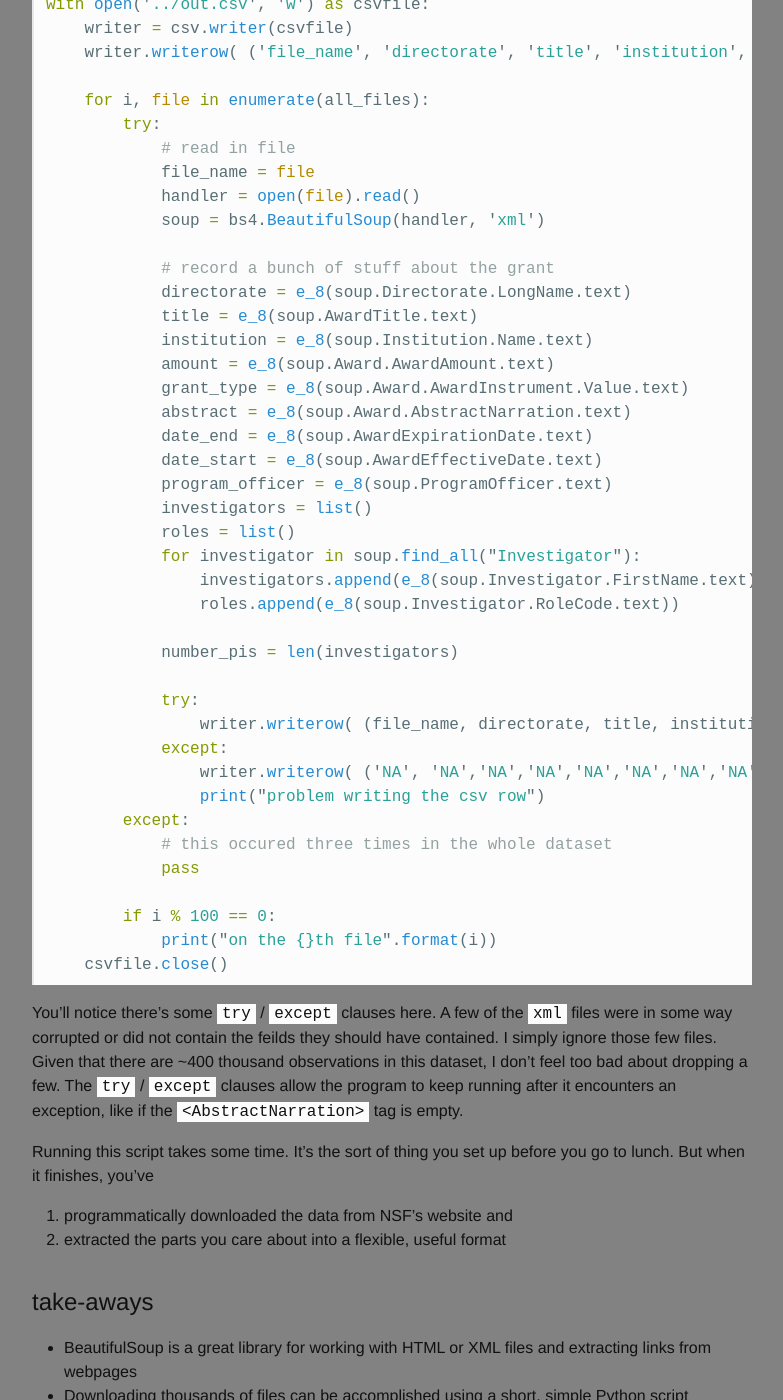
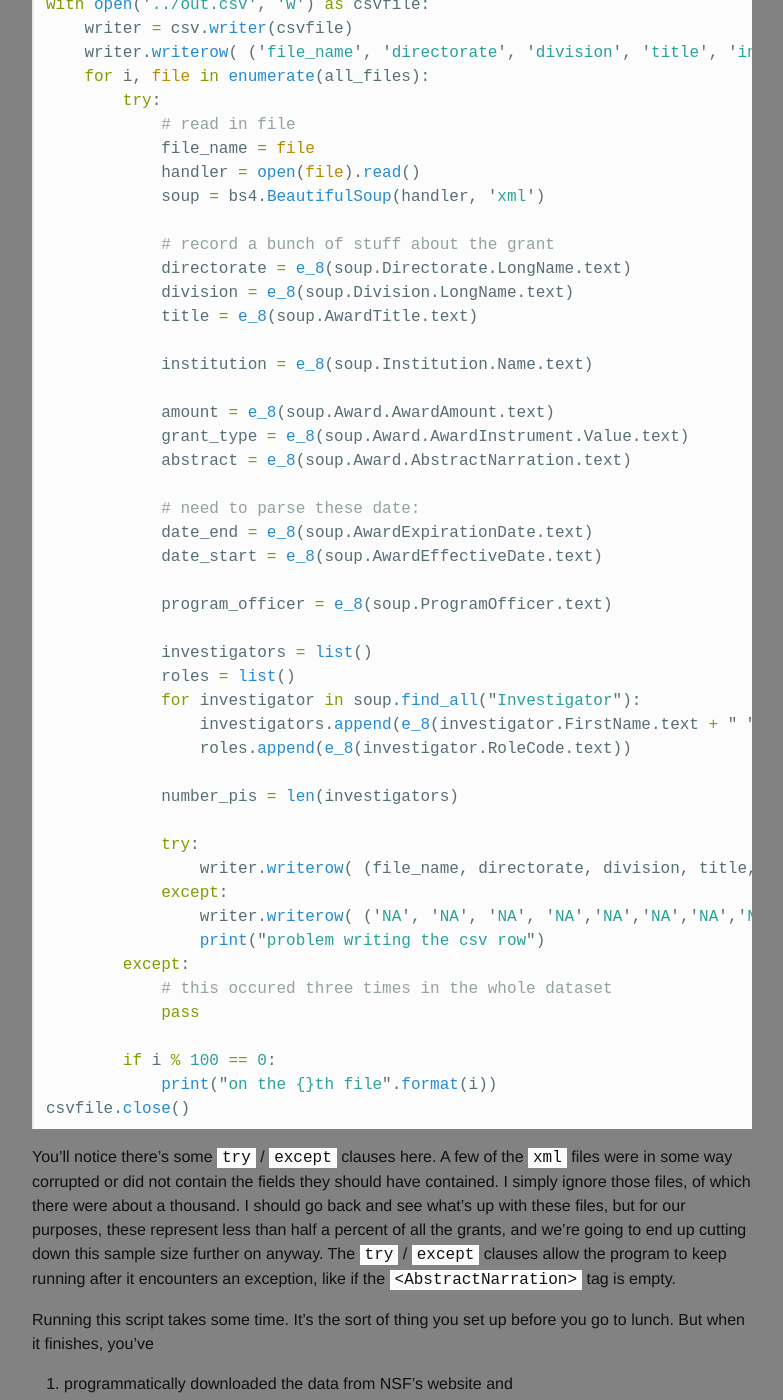
Before and after one commit to lukereding/nonstandard_deviations, a Jekyll site: the page built from _posts/2017-06-19-nsfpart1.md, in a window 1280 px wide and 1400 px high, scrolled down 5111 px. Shown: the whole window, without its empty margins (248-1031 px from the left). Built offline with Jekyll 4.4.1, drawn with Linux system fonts in a browser that asks for light colours.

Commit message:
fix code

````diff
--- a/_posts/2017-06-19-nsfpart1.md
+++ b/_posts/2017-06-19-nsfpart1.md
@@ -187,8 +187,7 @@ all_files = [file for file in os.listdir('.') if file.endswith(".xml")]
 
 with open('../out.csv', 'w') as csvfile:
     writer = csv.writer(csvfile)
-    writer.writerow( ('file_name', 'directorate', 'title', 'institution', 'amount', 'grant type', 'abstract', 'date_start', 'date_end', 'program_officer', 'investigators', 'roles', 'number_pis') )
-
+    writer.writerow( ('file_name', 'directorate', 'division', 'title', 'institution', 'amount', 'grant type', 'abstract', 'date_start', 'date_end', 'program_officer', 'investigators', 'roles', 'number_pis') )
     for i, file in enumerate(all_files):
         try:
             # read in file
@@ -198,26 +197,33 @@ with open('../out.csv', 'w') as csvfile:
 
             # record a bunch of stuff about the grant
             directorate = e_8(soup.Directorate.LongName.text)
+            division = e_8(soup.Division.LongName.text)
             title = e_8(soup.AwardTitle.text)
+
             institution = e_8(soup.Institution.Name.text)
+
             amount = e_8(soup.Award.AwardAmount.text)
             grant_type = e_8(soup.Award.AwardInstrument.Value.text)
             abstract = e_8(soup.Award.AbstractNarration.text)
+
+            # need to parse these date:
             date_end = e_8(soup.AwardExpirationDate.text)
             date_start = e_8(soup.AwardEffectiveDate.text)
+
             program_officer = e_8(soup.ProgramOfficer.text)
+
             investigators = list()
             roles = list()
             for investigator in soup.find_all("Investigator"):
-                investigators.append(e_8(soup.Investigator.FirstName.text) + " " + e_8(soup.Investigator.LastName.text))
-                roles.append(e_8(soup.Investigator.RoleCode.text))
+                investigators.append(e_8(investigator.FirstName.text + " " + investigator.LastName.text))
+                roles.append(e_8(investigator.RoleCode.text))
 
             number_pis = len(investigators)
 
             try:
-                writer.writerow( (file_name, directorate, title, institution, amount, grant_type, abstract, date_start, date_end, program_officer, investigators, roles, number_pis) )
+                writer.writerow( (file_name, directorate, division, title, institution, amount, grant_type, abstract, date_start, date_end, program_officer, investigators, roles, number_pis) )
             except:
-                writer.writerow( ('NA', 'NA','NA','NA','NA','NA','NA','NA','NA','NA','NA','NA') )
+                writer.writerow( ('NA', 'NA', 'NA', 'NA','NA','NA','NA','NA','NA','NA','NA','NA','NA') )
                 print("problem writing the csv row")
         except:
             # this occured three times in the whole dataset
@@ -225,10 +231,10 @@ with open('../out.csv', 'w') as csvfile:
 
         if i % 100 == 0:
             print("on the {}th file".format(i))
-    csvfile.close()
+csvfile.close()
 ```
 
-You'll notice there's some `try` / `except` clauses here. A few of the `xml` files were in some way corrupted or did not contain the feilds they should have contained. I simply ignore those few files. Given that there are ~400 thousand observations in this dataset, I don't feel too bad about dropping a few. The `try` / `except` clauses allow the program to keep running after it encounters an exception, like if the `<AbstractNarration>` tag is empty.
+You'll notice there's some `try` / `except` clauses here. A few of the `xml` files were in some way corrupted or did not contain the fields they should have contained. I simply ignore those files, of which there were about a thousand. I should go back and see what's up with these files, but for our purposes, these represent less than half a percent of all the grants, and we're going to end up cutting down this sample size further on anyway. The `try` / `except` clauses allow the program to keep running after it encounters an exception, like if the `<AbstractNarration>` tag is empty.
 
 Running this script takes some time. It's the sort of thing you set up before you go to lunch. But when it finishes, you've
 
````
